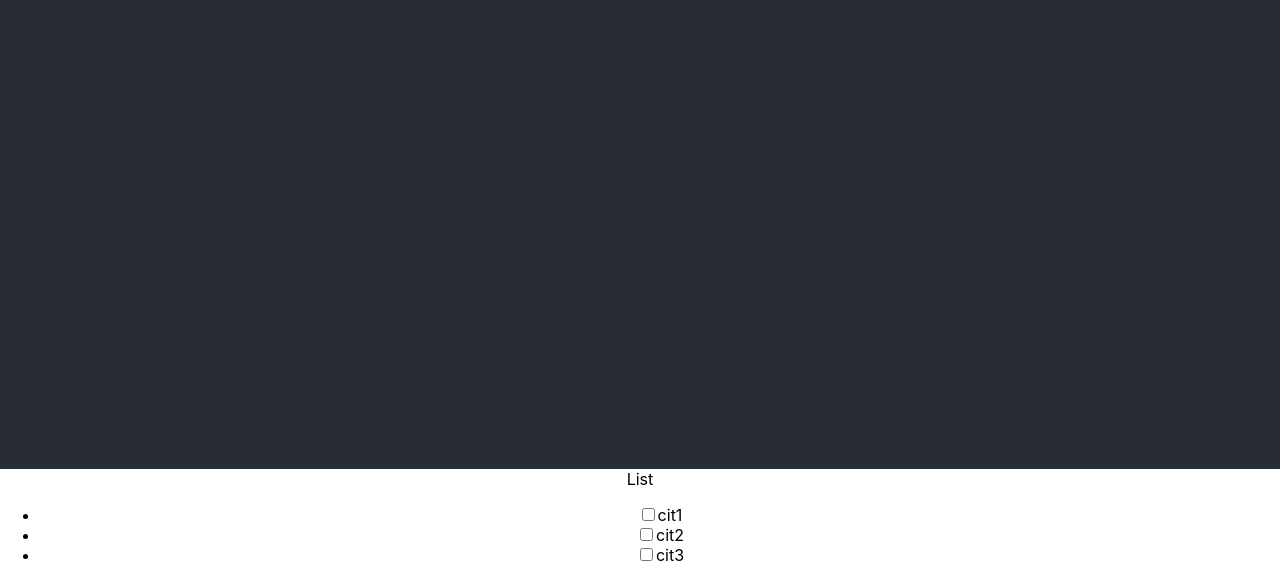
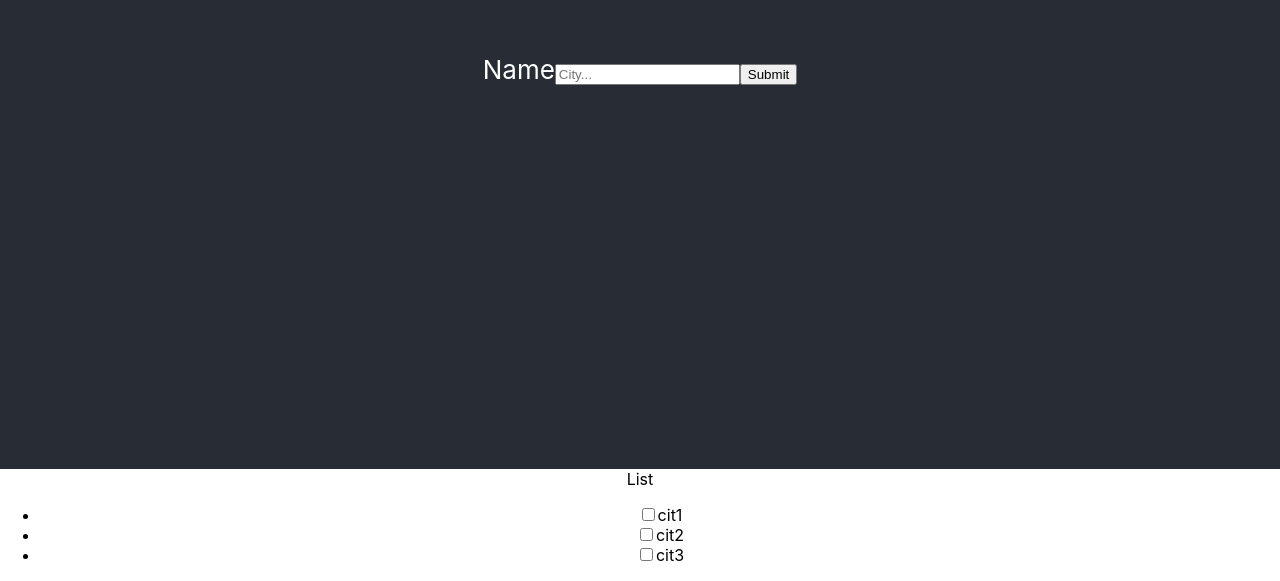
Before and after one commit to ydrea/prognoza-04, a React (Create React App) app: page / in a window 1280 px wide. Shown: the part 331-912 px from the top of the page. Built offline with nearby package versions, Linux system fonts and the light colour scheme.

Commit message:
form added

```diff
--- a/src/App.js
+++ b/src/App.js
@@ -1,11 +1,15 @@
 import logo from "./logo.svg";
 import "./App.css";
+
+import Form from "./components/Form";
 import List from "./components/List";
 
 function App() {
   return (
     <div className="App">
-      <header className="App-header"></header>
+      <header className="App-header">
+        <Form />
+      </header>
       <List />
     </div>
   );
--- /dev/null
+++ b/src/components/Form.js
@@ -0,0 +1,29 @@
+import React, { useState } from "react";
+
+const Form = () => {
+  const [value, setValue] = useState("");
+
+  const onSubmit = (e) => {
+    e.preventDefault();
+    console.log("user entered: " + value);
+  };
+
+  return (
+    <form onSubmit={onSubmit} className="form-inline mt-3 mb-3">
+      <label className="sr-only">Name</label>
+      <input
+        type="text"
+        className="form-control mb-2 mr-sm-2"
+        placeholder="City..."
+        value={value}
+        onChange={(e) => setValue(e.target.value)}
+      ></input>
+
+      <button type="submit" className="btn btn-primary mb-2">
+        Submit
+      </button>
+    </form>
+  );
+};
+
+export default Form;
```
Also changed, not shown: src/components/Input.js (deleted).
